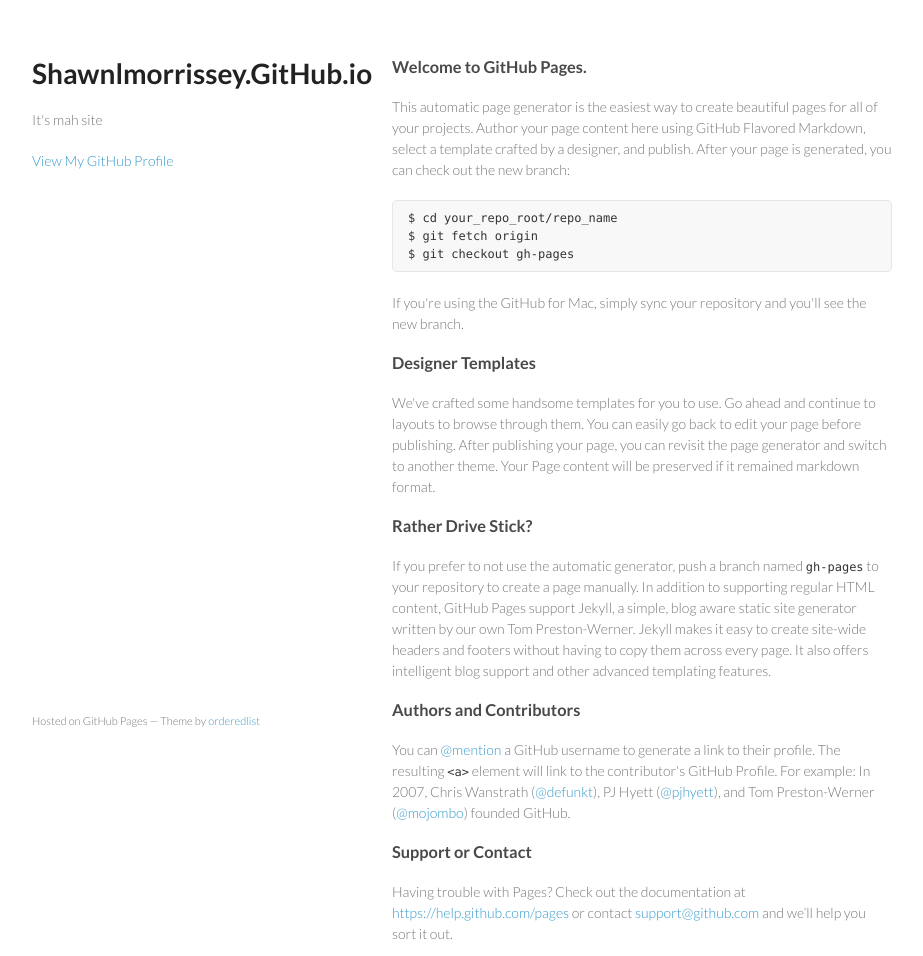
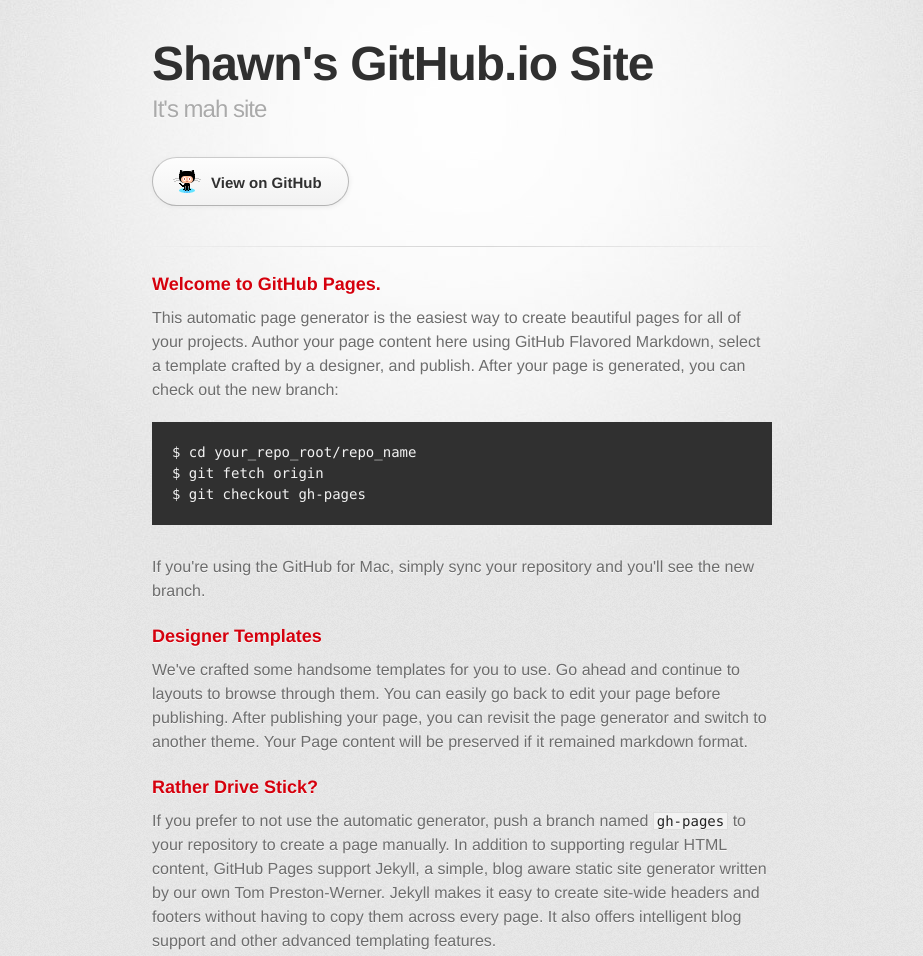
Before and after one commit to shawnlmorrissey/shawnlmorrissey.github.io, a plain HTML site: page index.html in a window 1280 px wide. Shown: the top 956 px of the page, without its empty margins (178-1101 px from the left). Drawn offline with Linux system fonts and the light colour scheme; a web font is replaced by a local one.

Commit message:
Replace master branch with page content via GitHub

```diff
--- a/index.html
+++ b/index.html
@@ -1,29 +1,35 @@
-<!doctype html>
+<!DOCTYPE html>
 <html>
   <head>
-    <meta charset="utf-8">
+    <meta charset='utf-8'>
     <meta http-equiv="X-UA-Compatible" content="chrome=1">
-    <title>Shawnlmorrissey.GitHub.io by shawnlmorrissey</title>
-
-    <link rel="stylesheet" href="stylesheets/styles.css">
-    <link rel="stylesheet" href="stylesheets/pygment_trac.css">
-    <meta name="viewport" content="width=device-width, initial-scale=1, user-scalable=no">
+    <link href='https://fonts.googleapis.com/css?family=Chivo:900' rel='stylesheet' type='text/css'>
+    <link rel="stylesheet" type="text/css" href="stylesheets/stylesheet.css" media="screen">
+    <link rel="stylesheet" type="text/css" href="stylesheets/pygment_trac.css" media="screen">
+    <link rel="stylesheet" type="text/css" href="stylesheets/print.css" media="print">
     <!--[if lt IE 9]>
     <script src="//html5shiv.googlecode.com/svn/trunk/html5.js"></script>
     <![endif]-->
+    <title>Shawn&#39;s GitHub.io Site by shawnlmorrissey</title>
   </head>
+
   <body>
-    <div class="wrapper">
-      <header>
-        <h1>Shawnlmorrissey.GitHub.io</h1>
-        <p>It&#39;s mah site</p>
+    <div id="container">
+      <div class="inner">
 
+        <header>
+          <h1>Shawn&#39;s GitHub.io Site</h1>
+          <h2>It&#39;s mah site</h2>
+        </header>
 
-        <p class="view"><a href="https://github.com/shawnlmorrissey">View My GitHub Profile</a></p>
+        <section id="downloads" class="clearfix">
+          <a href="https://github.com/shawnlmorrissey" id="view-on-github" class="button"><span>View on GitHub</span></a>
+        </section>
 
-      </header>
-      <section>
-        <h3>
+        <hr>
+
+        <section id="main_content">
+          <h3>
 <a id="welcome-to-github-pages" class="anchor" href="#welcome-to-github-pages" aria-hidden="true"><span class="octicon octicon-link"></span></a>Welcome to GitHub Pages.</h3>
 
 <p>This automatic page generator is the easiest way to create beautiful pages for all of your projects. Author your page content here using GitHub Flavored Markdown, select a template crafted by a designer, and publish. After your page is generated, you can check out the new branch:</p>
@@ -54,12 +60,24 @@
 <a id="support-or-contact" class="anchor" href="#support-or-contact" aria-hidden="true"><span class="octicon octicon-link"></span></a>Support or Contact</h3>
 
 <p>Having trouble with Pages? Check out the documentation at <a href="https://help.github.com/pages">https://help.github.com/pages</a> or contact <a href="mailto:support@github.com">support@github.com</a> and we’ll help you sort it out.</p>
-      </section>
-      <footer>
-        <p><small>Hosted on GitHub Pages &mdash; Theme by <a href="https://github.com/orderedlist">orderedlist</a></small></p>
-      </footer>
+        </section>
+
+        <footer>
+          This page was generated by <a href="http://pages.github.com">GitHub Pages</a>. Tactile theme by <a href="https://twitter.com/jasonlong">Jason Long</a>.
+        </footer>
+
+                  <script type="text/javascript">
+            var gaJsHost = (("https:" == document.location.protocol) ? "https://ssl." : "http://www.");
+            document.write(unescape("%3Cscript src='" + gaJsHost + "google-analytics.com/ga.js' type='text/javascript'%3E%3C/script%3E"));
+          </script>
+          <script type="text/javascript">
+            try {
+              var pageTracker = _gat._getTracker("UA-60329981-1");
+            pageTracker._trackPageview();
+            } catch(err) {}
+          </script>
+
+      </div>
     </div>
-    <script src="javascripts/scale.fix.js"></script>
-
   </body>
 </html>
--- /dev/null
+++ b/javascripts/main.js
@@ -0,0 +1 @@
+console.log('This would be the main JS file.');
--- /dev/null
+++ b/stylesheets/print.css
@@ -0,0 +1,228 @@
+html, body, div, span, applet, object, iframe,
+h1, h2, h3, h4, h5, h6, p, blockquote, pre,
+a, abbr, acronym, address, big, cite, code,
+del, dfn, em, img, ins, kbd, q, s, samp,
+small, strike, strong, sub, sup, tt, var,
+b, u, i, center,
+dl, dt, dd, ol, ul, li,
+fieldset, form, label, legend,
+table, caption, tbody, tfoot, thead, tr, th, td,
+article, aside, canvas, details, embed,
+figure, figcaption, footer, header, hgroup,
+menu, nav, output, ruby, section, summary,
+time, mark, audio, video {
+  padding: 0;
+  margin: 0;
+  font: inherit;
+  font-size: 100%;
+  vertical-align: baseline;
+  border: 0;
+}
+/* HTML5 display-role reset for older browsers */
+article, aside, details, figcaption, figure,
+footer, header, hgroup, menu, nav, section {
+  display: block;
+}
+body {
+  line-height: 1;
+}
+ol, ul {
+  list-style: none;
+}
+blockquote, q {
+  quotes: none;
+}
+blockquote:before, blockquote:after,
+q:before, q:after {
+  content: '';
+  content: none;
+}
+table {
+  border-spacing: 0;
+  border-collapse: collapse;
+}
+body {
+  font-family: 'Helvetica Neue', Helvetica, Arial, serif;
+  font-size: 13px;
+  line-height: 1.5;
+  color: #000;
+}
+
+a {
+  font-weight: bold;
+  color: #d5000d;
+}
+
+header {
+  padding-top: 35px;
+  padding-bottom: 10px;
+}
+
+header h1 {
+  font-size: 48px;
+  font-weight: bold;
+  line-height: 1.2;
+  color: #303030;
+  letter-spacing: -1px;
+}
+
+header h2 {
+  font-size: 24px;
+  font-weight: normal;
+  line-height: 1.3;
+  color: #aaa;
+  letter-spacing: -1px;
+}
+#downloads {
+  display: none;
+}
+#main_content {
+  padding-top: 20px;
+}
+
+code, pre {
+  margin-bottom: 30px;
+  font-family: Monaco, "Bitstream Vera Sans Mono", "Lucida Console", Terminal;
+  font-size: 12px;
+  color: #222;
+}
+
+code {
+  padding: 0 3px;
+}
+
+pre {
+  padding: 20px;
+  overflow: auto;
+  border: solid 1px #ddd;
+}
+pre code {
+  padding: 0;
+}
+
+ul, ol, dl {
+  margin-bottom: 20px;
+}
+
+
+/* COMMON STYLES */
+
+table {
+  width: 100%;
+  border: 1px solid #ebebeb;
+}
+
+th {
+  font-weight: 500;
+}
+
+td {
+  font-weight: 300;
+  text-align: center;
+  border: 1px solid #ebebeb;
+}
+
+form {
+  padding: 20px;
+  background: #f2f2f2;
+
+}
+
+
+/* GENERAL ELEMENT TYPE STYLES */
+
+h1 {
+  font-size: 2.8em;
+}
+
+h2 {
+  margin-bottom: 8px;
+  font-size: 22px;
+  font-weight: bold;
+  color: #303030;
+}
+
+h3 {
+  margin-bottom: 8px;
+  font-size: 18px;
+  font-weight: bold;
+  color: #d5000d;
+}
+
+h4 {
+  font-size: 16px;
+  font-weight: bold;
+  color: #303030;
+}
+
+h5 {
+  font-size: 1em;
+  color: #303030;
+}
+
+h6 {
+  font-size: .8em;
+  color: #303030;
+}
+
+p {
+  margin-bottom: 20px;
+  font-weight: 300;
+}
+
+a {
+  text-decoration: none;
+}
+
+p a {
+  font-weight: 400;
+}
+
+blockquote {
+  padding: 0 0 0 30px;
+  margin-bottom: 20px;
+  font-size: 1.6em;
+  border-left: 10px solid #e9e9e9;
+}
+
+ul li {
+  list-style-position: inside;
+  list-style: disc;
+  padding-left: 20px;
+}
+
+ol li {
+  list-style-position: inside;
+  list-style: decimal;
+  padding-left: 3px;
+}
+
+dl dd {
+  font-style: italic;
+  font-weight: 100;
+}
+
+footer {
+  padding-top: 20px;
+  padding-bottom: 30px;
+  margin-top: 40px;
+  font-size: 13px;
+  color: #aaa;
+}
+
+footer a {
+  color: #666;
+}
+
+/* MISC */
+.clearfix:after {
+  display: block;
+  height: 0;
+  clear: both;
+  visibility: hidden;
+  content: '.';
+}
+
+.clearfix {display: inline-block;}
+* html .clearfix {height: 1%;}
+.clearfix {display: block;}
--- /dev/null
+++ b/stylesheets/stylesheet.css
@@ -0,0 +1,373 @@
+/* http://meyerweb.com/eric/tools/css/reset/
+   v2.0 | 20110126
+   License: none (public domain)
+*/
+html, body, div, span, applet, object, iframe,
+h1, h2, h3, h4, h5, h6, p, blockquote, pre,
+a, abbr, acronym, address, big, cite, code,
+del, dfn, em, img, ins, kbd, q, s, samp,
+small, strike, strong, sub, sup, tt, var,
+b, u, i, center,
+dl, dt, dd, ol, ul, li,
+fieldset, form, label, legend,
+table, caption, tbody, tfoot, thead, tr, th, td,
+article, aside, canvas, details, embed,
+figure, figcaption, footer, header, hgroup,
+menu, nav, output, ruby, section, summary,
+time, mark, audio, video {
+	padding: 0;
+	margin: 0;
+	font: inherit;
+	font-size: 100%;
+	vertical-align: baseline;
+	border: 0;
+}
+/* HTML5 display-role reset for older browsers */
+article, aside, details, figcaption, figure,
+footer, header, hgroup, menu, nav, section {
+	display: block;
+}
+body {
+	line-height: 1;
+}
+ol, ul {
+	list-style: none;
+}
+blockquote, q {
+	quotes: none;
+}
+blockquote:before, blockquote:after,
+q:before, q:after {
+	content: '';
+	content: none;
+}
+table {
+	border-spacing: 0;
+	border-collapse: collapse;
+}
+
+/* LAYOUT STYLES */
+body {
+  font-family: 'Helvetica Neue', Helvetica, Arial, serif;
+  font-size: 1em;
+  line-height: 1.5;
+  color: #6d6d6d;
+  text-shadow: 0 1px 0 rgba(255, 255, 255, 0.8);
+  background: #e7e7e7 url(../images/body-bg.png) 0 0 repeat;
+}
+
+a {
+  color: #d5000d;
+}
+a:hover {
+  color: #c5000c;
+}
+
+header {
+  padding-top: 35px;
+  padding-bottom: 25px;
+}
+
+header h1 {
+  font-family: 'Chivo', 'Helvetica Neue', Helvetica, Arial, serif;
+  font-size: 48px; font-weight: 900;
+  line-height: 1.2;
+  color: #303030;
+  letter-spacing: -1px;
+}
+
+header h2 {
+  font-size: 24px;
+  font-weight: normal;
+  line-height: 1.3;
+  color: #aaa;
+  letter-spacing: -1px;
+}
+
+#container {
+  min-height: 595px;
+  background: transparent url(../images/highlight-bg.jpg) 50% 0 no-repeat;
+}
+
+.inner {
+  width: 620px;
+  margin: 0 auto;
+}
+
+#container .inner img {
+  max-width: 100%;
+}
+
+#downloads {
+  margin-bottom: 40px;
+}
+
+a.button {
+  display: block;
+  float: left;
+  width: 179px;
+  padding: 12px 8px 12px 8px;
+  margin-right: 14px;
+  font-size: 15px;
+  font-weight: bold;
+  line-height: 25px;
+  color: #303030;
+  background: #fdfdfd; /* Old browsers */
+  background: -moz-linear-gradient(top,  #fdfdfd 0%, #f2f2f2 100%); /* FF3.6+ */
+  background: -webkit-gradient(linear, left top, left bottom, color-stop(0%,#fdfdfd), color-stop(100%,#f2f2f2)); /* Chrome,Safari4+ */
+  background: -webkit-linear-gradient(top,  #fdfdfd 0%,#f2f2f2 100%); /* Chrome10+,Safari5.1+ */
+  background: -o-linear-gradient(top,  #fdfdfd 0%,#f2f2f2 100%); /* Opera 11.10+ */
+  background: -ms-linear-gradient(top,  #fdfdfd 0%,#f2f2f2 100%); /* IE10+ */
+  background: linear-gradient(top,  #fdfdfd 0%,#f2f2f2 100%); /* W3C */
+  filter: progid:DXImageTransform.Microsoft.gradient( startColorstr='#fdfdfd', endColorstr='#f2f2f2',GradientType=0 ); /* IE6-9 */
+  border-top: solid 1px #cbcbcb;
+  border-right: solid 1px #b7b7b7;
+  border-bottom: solid 1px #b3b3b3;
+  border-left: solid 1px #b7b7b7;
+  border-radius: 30px;
+  -webkit-box-shadow: 10px 10px 5px #888;
+  -moz-box-shadow: 10px 10px 5px #888;
+  box-shadow: 0px 1px 5px #e8e8e8;
+  -moz-border-radius: 30px;
+  -webkit-border-radius: 30px;
+}
+a.button:hover {
+  background: #fafafa; /* Old browsers */
+  background: -moz-linear-gradient(top,  #fdfdfd 0%, #f6f6f6 100%); /* FF3.6+ */
+  background: -webkit-gradient(linear, left top, left bottom, color-stop(0%,#fdfdfd), color-stop(100%,#f6f6f6)); /* Chrome,Safari4+ */
+  background: -webkit-linear-gradient(top,  #fdfdfd 0%,#f6f6f6 100%); /* Chrome10+,Safari5.1+ */
+  background: -o-linear-gradient(top,  #fdfdfd 0%,#f6f6f6 100%); /* Opera 11.10+ */
+  background: -ms-linear-gradient(top,  #fdfdfd 0%,#f6f6f6 100%); /* IE10+ */
+  background: linear-gradient(top,  #fdfdfd 0%,#f6f6f6, 100%); /* W3C */
+  filter: progid:DXImageTransform.Microsoft.gradient( startColorstr='#fdfdfd', endColorstr='#f6f6f6',GradientType=0 ); /* IE6-9 */
+  border-top: solid 1px #b7b7b7;
+  border-right: solid 1px #b3b3b3;
+  border-bottom: solid 1px #b3b3b3;
+  border-left: solid 1px #b3b3b3;
+}
+
+a.button span {
+  display: block;
+  height: 23px;
+  padding-left: 50px;
+}
+
+#download-zip span {
+  background: transparent url(../images/zip-icon.png) 12px 50% no-repeat;
+}
+#download-tar-gz span {
+  background: transparent url(../images/tar-gz-icon.png) 12px 50% no-repeat;
+}
+#view-on-github span {
+  background: transparent url(../images/octocat-icon.png) 12px 50% no-repeat;
+}
+#view-on-github {
+  margin-right: 0;
+}
+
+code, pre {
+  margin-bottom: 30px;
+  font-family: Monaco, "Bitstream Vera Sans Mono", "Lucida Console", Terminal;
+  font-size: 14px;
+  color: #222;
+}
+
+code {
+  padding: 0 3px;
+  background-color: #f2f2f2;
+  border: solid 1px #ddd;
+}
+
+pre {
+  padding: 20px;
+  overflow: auto;
+  color: #f2f2f2;
+  text-shadow: none;
+  background: #303030;
+}
+pre code {
+  padding: 0;
+  color: #f2f2f2;
+  background-color: #303030;
+  border: none;
+}
+
+ul, ol, dl {
+  margin-bottom: 20px;
+}
+
+
+/* COMMON STYLES */
+
+hr {
+  height: 1px;
+  padding-bottom: 1em;
+  margin-top: 1em;
+  line-height: 1px;
+  background: transparent url('../images/hr.png') 50% 0 no-repeat;
+  border: none;
+}
+
+strong {
+  font-weight: bold;
+}
+
+em {
+  font-style: italic;
+}
+
+table {
+  width: 100%;
+  border: 1px solid #ebebeb;
+}
+
+th {
+  font-weight: 500;
+}
+
+td {
+  font-weight: 300;
+  text-align: center;
+  border: 1px solid #ebebeb;
+}
+
+form {
+  padding: 20px;
+  background: #f2f2f2;
+
+}
+
+
+/* GENERAL ELEMENT TYPE STYLES */
+
+h1 {
+  font-size: 32px;
+}
+
+h2 {
+  margin-bottom: 8px;
+  font-size: 22px;
+  font-weight: bold;
+  color: #303030;
+}
+
+h3 {
+  margin-bottom: 8px;
+  font-size: 18px;
+  font-weight: bold;
+  color: #d5000d;
+}
+
+h4 {
+  font-size: 16px;
+  font-weight: bold;
+  color: #303030;
+}
+
+h5 {
+  font-size: 1em;
+  color: #303030;
+}
+
+h6 {
+  font-size: .8em;
+  color: #303030;
+}
+
+p {
+  margin-bottom: 20px;
+  font-weight: 300;
+}
+
+a {
+  text-decoration: none;
+}
+
+p a {
+  font-weight: 400;
+}
+
+blockquote {
+  padding: 0 0 0 30px;
+  margin-bottom: 20px;
+  font-size: 1.6em;
+  border-left: 10px solid #e9e9e9;
+}
+
+ul li {
+  list-style-position: inside;
+  list-style: disc;
+  padding-left: 20px;
+}
+
+ol li {
+  list-style-position: inside;
+  list-style: decimal;
+  padding-left: 3px;
+}
+
+dl dt {
+  color: #303030;
+}
+
+footer {
+  padding-top: 20px;
+  padding-bottom: 30px;
+  margin-top: 40px;
+  font-size: 13px;
+  color: #aaa;
+  background: transparent url('../images/hr.png') 0 0 no-repeat;
+}
+
+footer a {
+  color: #666;
+}
+footer a:hover {
+  color: #444;
+}
+
+/* MISC */
+.clearfix:after {
+  display: block;
+  height: 0;
+  clear: both;
+  visibility: hidden;
+  content: '.';
+}
+
+.clearfix {display: inline-block;}
+* html .clearfix {height: 1%;}
+.clearfix {display: block;}
+
+/* #Media Queries
+================================================== */
+
+/* Smaller than standard 960 (devices and browsers) */
+@media only screen and (max-width: 959px) { }
+
+/* Tablet Portrait size to standard 960 (devices and browsers) */
+@media only screen and (min-width: 768px) and (max-width: 959px) { }
+
+/* All Mobile Sizes (devices and browser) */
+@media only screen and (max-width: 767px) {
+  header {
+    padding-top: 10px;
+    padding-bottom: 10px;
+  }
+  #downloads {
+    margin-bottom: 25px;
+  }
+  #download-zip, #download-tar-gz {
+    display: none;
+  }
+  .inner {
+    width: 94%;
+    margin: 0 auto;
+  }
+}
+
+/* Mobile Landscape Size to Tablet Portrait (devices and browsers) */
+@media only screen and (min-width: 480px) and (max-width: 767px) { }
+
+/* Mobile Portrait Size to Mobile Landscape Size (devices and browsers) */
+@media only screen and (max-width: 479px) { }
```
Also changed, not shown: params.json (+1 -1 lines), images/body-bg.png (added), images/highlight-bg.jpg (added), images/hr.png (added), images/octocat-icon.png (added), images/tar-gz-icon.png (added), images/zip-icon.png (added).
